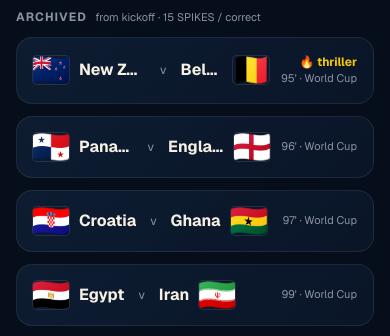
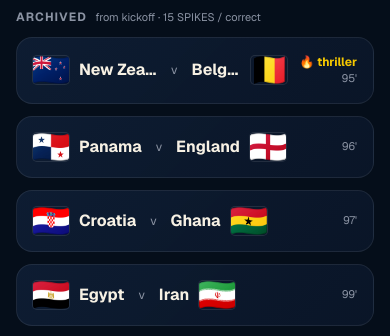
Before and after one commit to cnpierrepapi/spikelines, a Next.js app: page /play in a window 390 px wide. Shown: the part 508-844 px from the top of the page. Built offline with nearby package versions, Linux system fonts and the light colour scheme; no server answers.

Commit message:
Shorten archived row label to the minute so team names get more room on mobile

```diff
--- a/app/play/page.tsx
+++ b/app/play/page.tsx
@@ -129,7 +129,7 @@ export default function Lobby() {
               <div className="grid sm:grid-cols-2 gap-3">
                 {archived === null && <div className="text-muted text-sm">loading…</div>}
                 {allArchived.map((m) => (
-                  <MatchRow key={m.fid} href={`/match/${m.fid}`} m={m} thriller={m.goals >= 4} sub={`${m.minutes}' · World Cup`} played={played.includes(m.fid)} />
+                  <MatchRow key={m.fid} href={`/match/${m.fid}`} m={m} thriller={m.goals >= 4} sub={`${m.minutes}'`} played={played.includes(m.fid)} />
                 ))}
               </div>
             </section>
```
